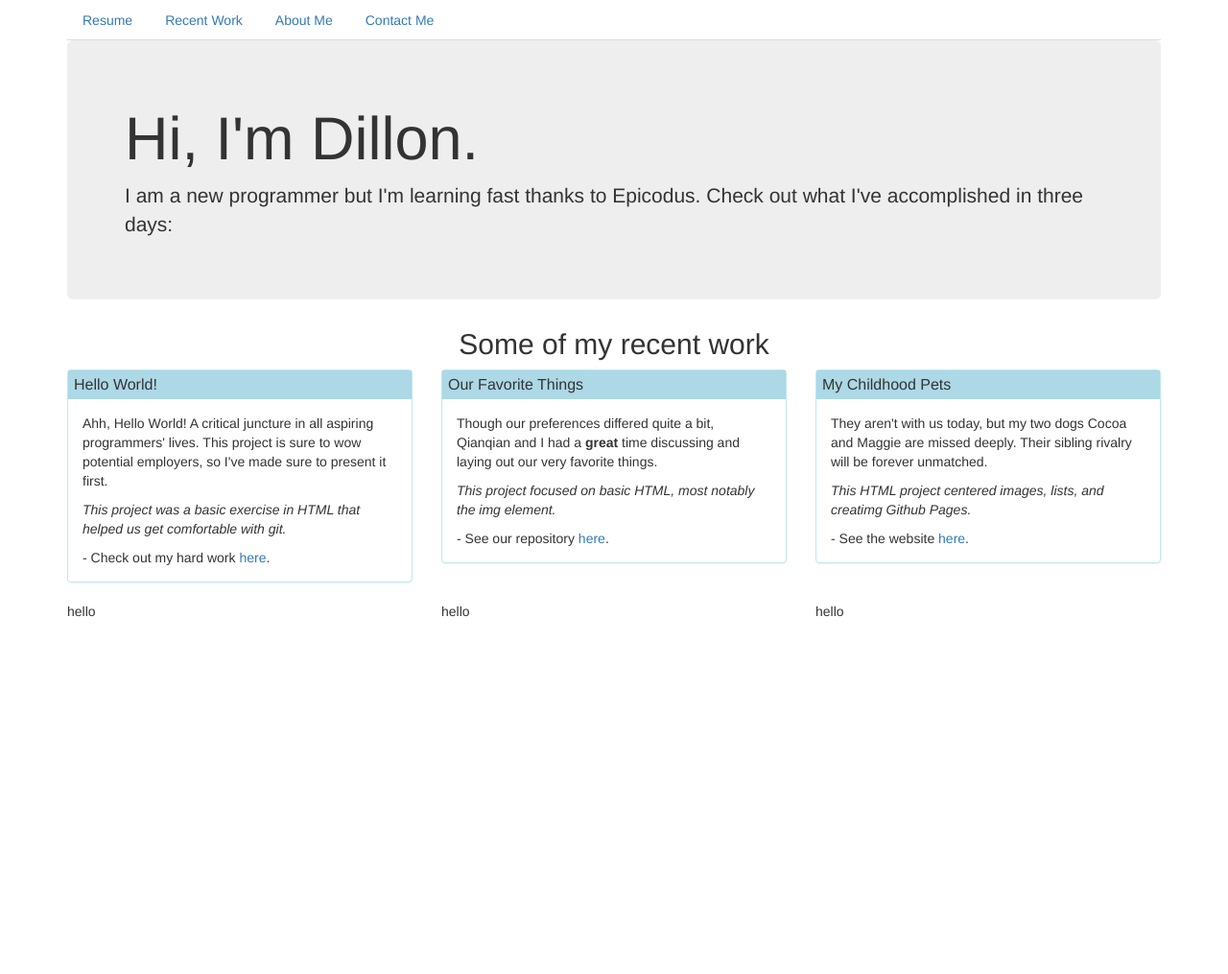
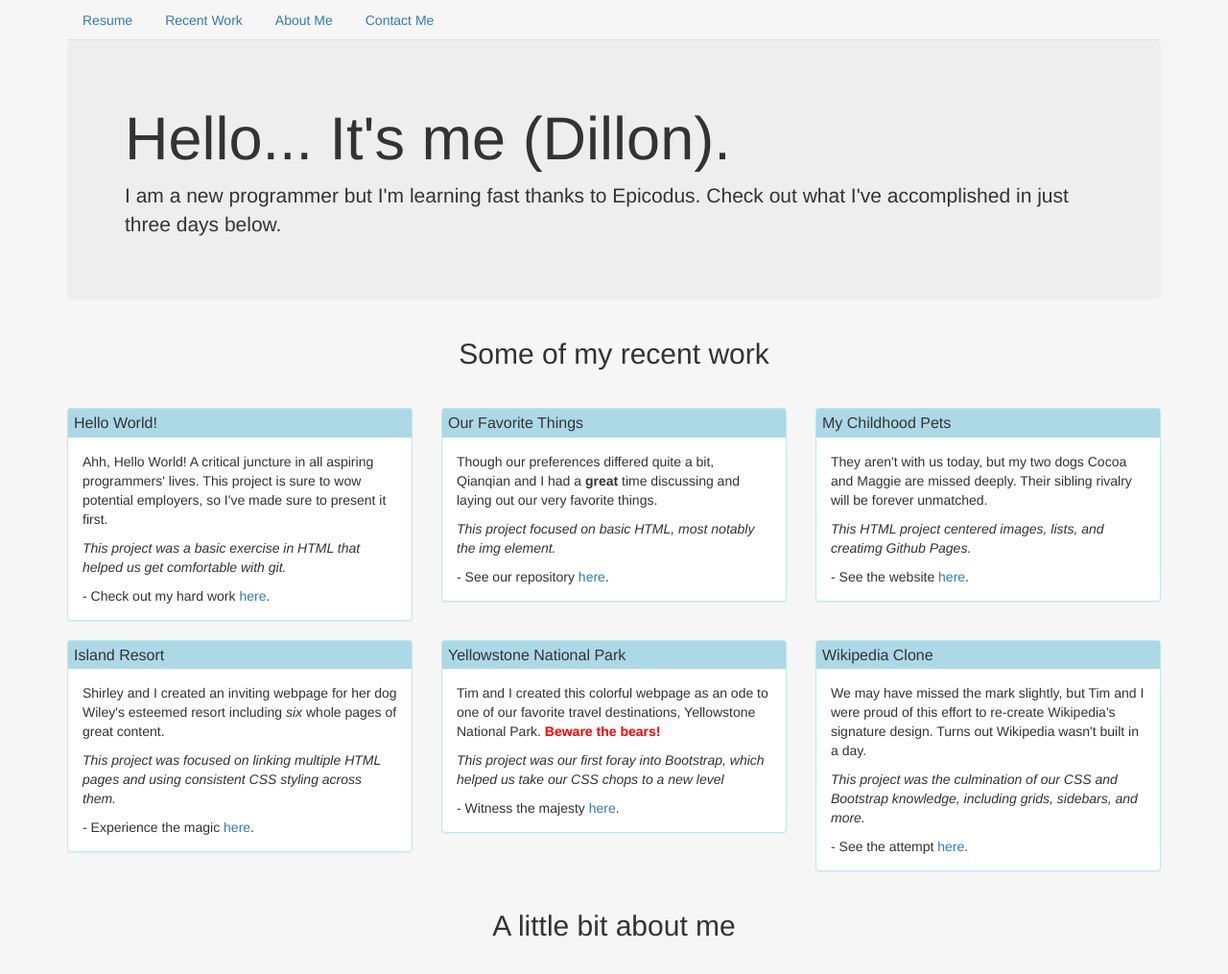
Before and after one commit to dillontitcomb/portfolio, a plain HTML site: page index.html in a window 1280 px wide. Shown: the whole page at 96% size. Before the commit the page ends 800 px from the top, so only its background shows below. Drawn offline with Linux system fonts and the light colour scheme.

Commit message:
Add background color styling, new header IDs

```diff
--- a/css/styles.css
+++ b/css/styles.css
@@ -1,7 +1,5 @@
-
-
-.header {
-  text-align: center;
+body {
+  background-color: #f6f6f6;
 }
 
 .panel-title {
@@ -12,3 +10,21 @@
 .description {
   font-style: italic;
 }
+
+.danger {
+  color: red;
+  font-weight: bold;
+}
+
+#header {
+  padding-bottom: 30px;
+  padding-top: 10px;
+  text-align: center;
+  font-weight: 200;
+}
+
+#header2 {
+  padding-bottom: 30px;
+  text-align: center;
+  font-weight: 200;
+}
--- a/index.html
+++ b/index.html
@@ -14,12 +14,12 @@
         <li role="presentation"><a href="#">Contact Me</a></li>
       </ul>
       <div class="jumbotron">
-        <h1>Hi, I'm Dillon.</h1>
-        <p>I am a new programmer but I'm learning fast thanks to Epicodus. Check out what I've accomplished in three days:</p>
+        <h1>Hello... It's me (Dillon).</h1>
+        <p>I am a new programmer but I'm learning fast thanks to Epicodus. Check out what I've accomplished in just three days below.</p>
       </div>
-      <h2 class="header">Some of my recent work</h2>
+      <h2 id="header">Some of my recent work</h2>
       <div class="row">
-        <div class="col-md-4">
+        <div class="col-sm-4">
           <div class="panel panel-info">
             <div class"panel-heading">
               <h2 class="panel-title">Hello World!</h2>
@@ -31,7 +31,7 @@
             </div>
           </div>
         </div>
-        <div class="col-md-4">
+        <div class="col-sm-4">
           <div class="panel panel-info">
             <div class"panel-heading">
               <h2 class="panel-title">Our Favorite Things</h2>
@@ -43,7 +43,7 @@
             </div>
           </div>
         </div>
-        <div class="col-md-4">
+        <div class="col-sm-4">
           <div class="panel panel-info">
             <div class"panel-heading">
               <h2 class="panel-title">My Childhood Pets</h2>
@@ -57,16 +57,44 @@
         </div>
       </div>
       <div class="row">
-        <div class="col-md-4">
-          <p>hello</p>
+        <div class="col-sm-4">
+          <div class="panel panel-info">
+            <div class"panel-heading">
+              <h2 class="panel-title">Island Resort</h2>
+            </div>
+            <div class="panel-body">
+              <p>Shirley and I created an inviting webpage for her dog Wiley's esteemed resort including <em>six</em> whole pages of great content.</p>
+              <p class="description">This project was focused on linking multiple HTML pages and using consistent CSS styling across them.</p>
+              <footer> - Experience the magic <a href="https://github.com/dillontitcomb/resort">here</a>.</footer>
+            </div>
+          </div>
         </div>
-        <div class="col-md-4">
-          <p>hello</p>
+        <div class="col-sm-4">
+          <div class="panel panel-info">
+            <div class"panel-heading">
+              <h2 class="panel-title">Yellowstone National Park</h2>
+            </div>
+            <div class="panel-body">
+              <p>Tim and I created this colorful webpage as an ode to one of our favorite travel destinations, Yellowstone National Park. <span class="danger">Beware the bears!</span></p>
+              <p class="description">This project was our first foray into Bootstrap, which helped us take our CSS chops to a new level</p>
+              <footer> - Witness the majesty <a href="https://github.com/dillontitcomb/vacation">here</a>.</footer>
+            </div>
+          </div>
         </div>
-        <div class="col-md-4">
-          <p>hello</p>
+        <div class="col-sm-4">
+          <div class="panel panel-info">
+            <div class"panel-heading">
+              <h2 class="panel-title">Wikipedia Clone</h2>
+            </div>
+            <div class="panel-body">
+              <p>We may have missed the mark slightly, but Tim and I were proud of this effort to re-create Wikipedia's signature design. Turns out Wikipedia wasn't built in a day.</p>
+              <p class="description">This project was the culmination of our CSS and Bootstrap knowledge, including grids, sidebars, and more.</p>
+              <footer> - See the attempt <a href="https://github.com/dillontitcomb/wikipedia-clone">here</a>.</footer>
+            </div>
+          </div>
         </div>
       </div>
+      <h2 id="header2">A little bit about me</h2>
     </div>
   </body>
 </html>
```
